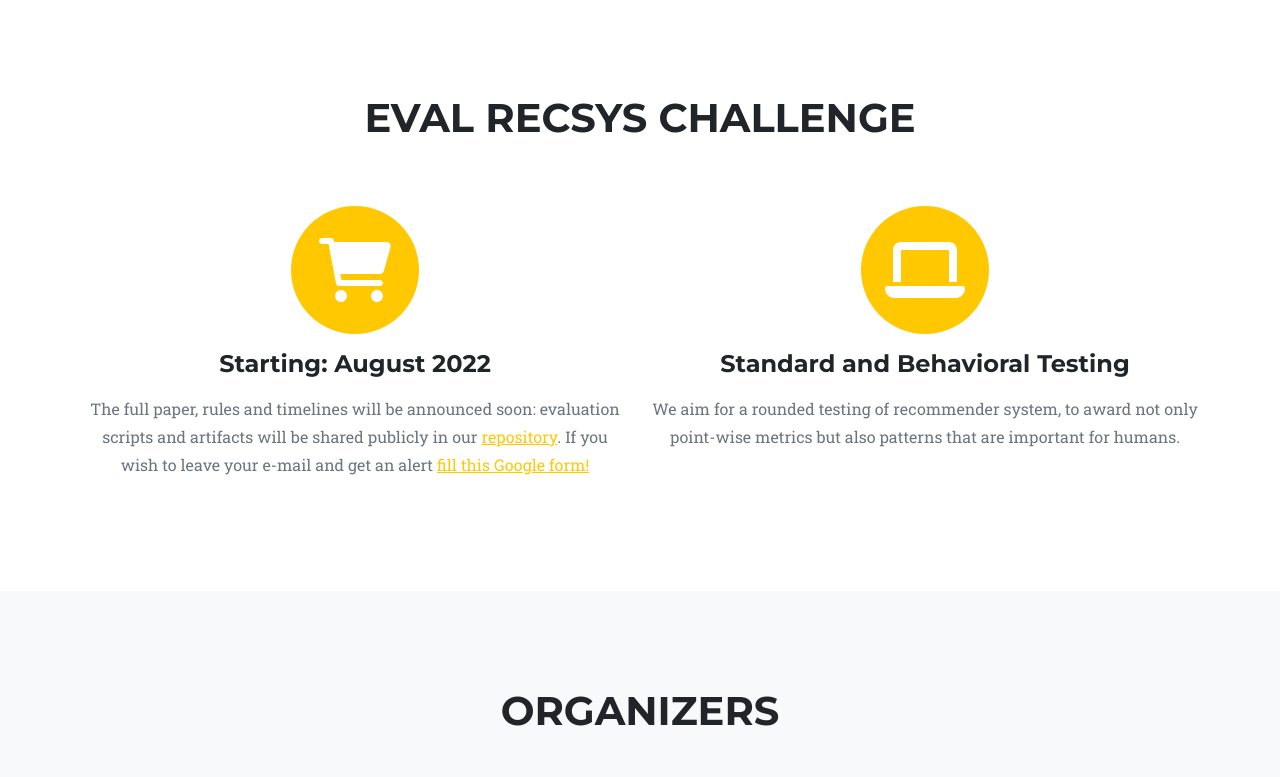
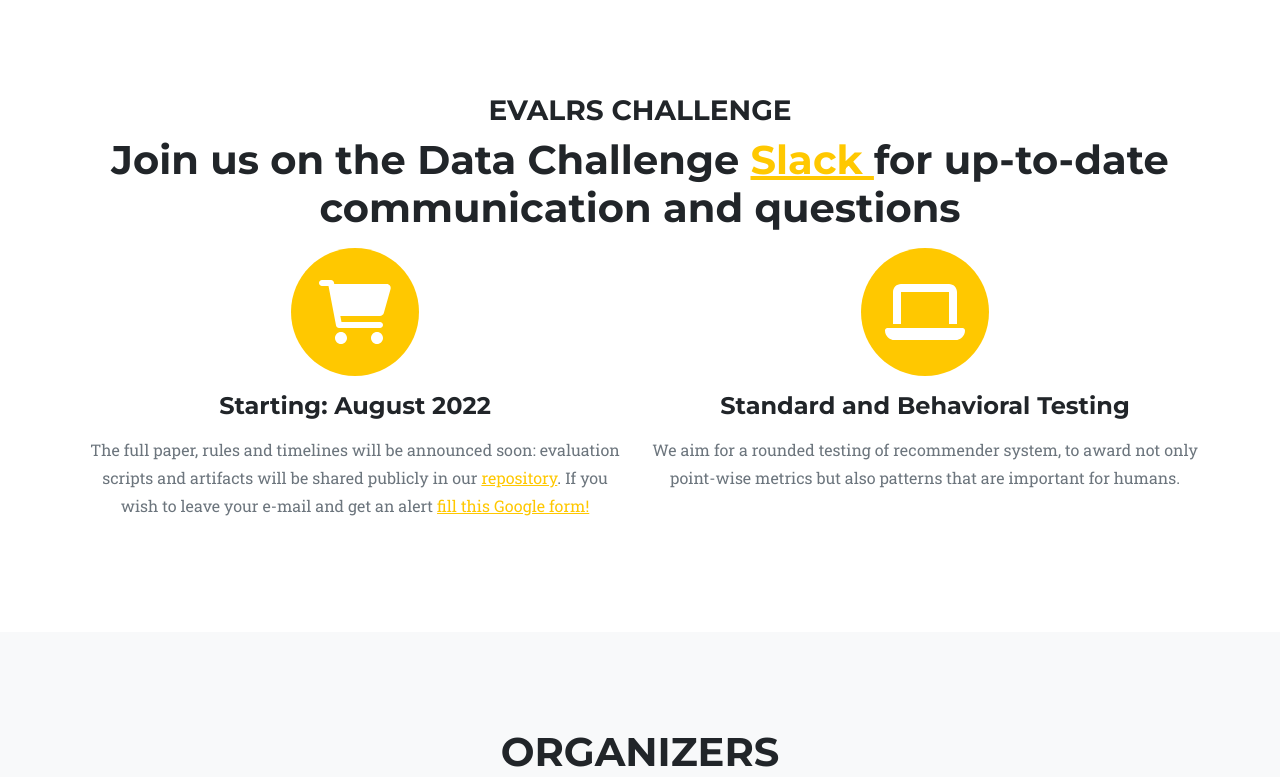
Before and after one commit to RecList/cikm2022-cup, a plain HTML site: page index.html in a window 1280 px wide. Shown: the part 819-1596 px from the top of the page. Drawn offline with nearby package versions, Linux system fonts and the light colour scheme.

Commit message:
slack link

```diff
--- a/index.html
+++ b/index.html
@@ -46,8 +46,8 @@
         <section class="page-section" id="services">
             <div class="container">
                 <div class="text-center">
-                    <h2 class="section-heading text-uppercase">Eval RecSys Challenge</h2>
-                    <h3 class="section-subheading text-muted"></h3>
+                    <h3 class="section-heading text-uppercase">EvalRS Challenge</h3>
+                    <h2 class="section-heading"> Join us on the Data Challenge <a href="https://join.slack.com/t/nuovaareadila-7ne8814/shared_invite/zt-1ciuzc4cx-Z88wFwguFgD14ylYhGcLzA"> Slack </a> for up-to-date communication and questions  </h2>
                 </div>
                 <div class="row text-center">
                     <div class="col-md-6">
```
